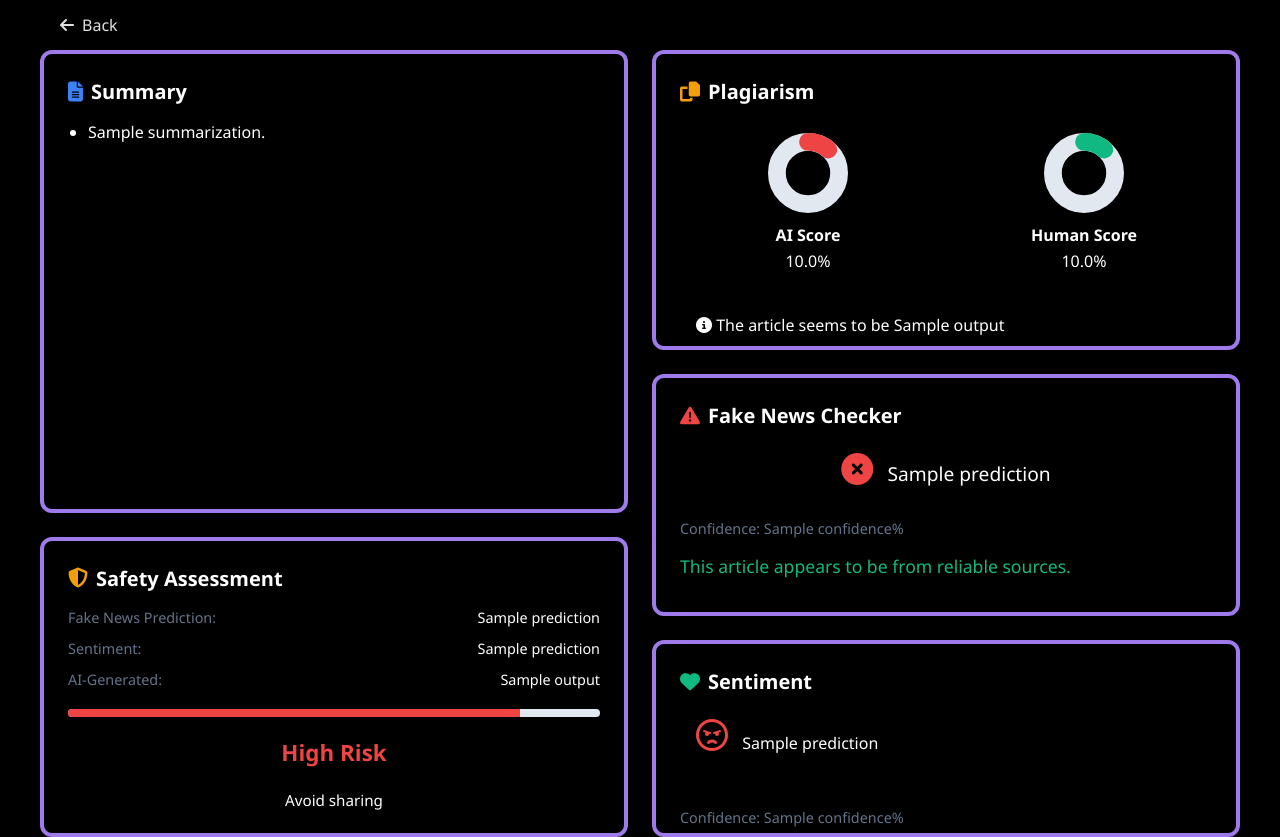
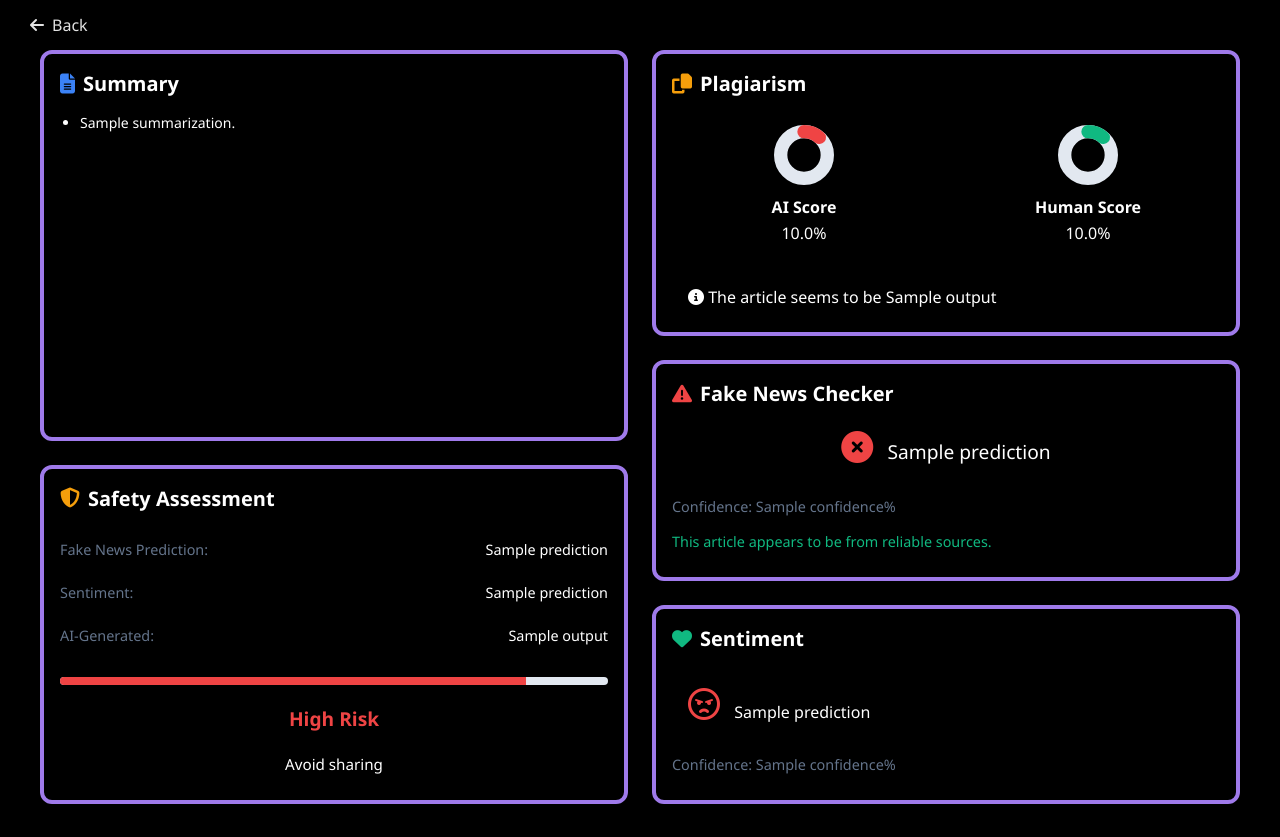
Before and after one commit to ParthDande/TruthBot.AI, a Flask app: template templates/result.html in a window 1280 px wide. After the commit the page ends 804 px from the top, so only its background shows below. Run offline with Flask 3, Linux system fonts and the light colour scheme; the template is opened without the code that fills it: most values are stand-ins (such as "Sample title", 1, 10 or a date in 2020); parts of the project's set-up code (start-up, migrations or seed data) failed here and were passed over.

Commit message:
updated the responsiveness of result.html or the report page

```diff
--- a/templates/result.html
+++ b/templates/result.html
@@ -7,15 +7,12 @@
     <link rel="stylesheet" href="https://cdnjs.cloudflare.com/ajax/libs/font-awesome/6.4.0/css/all.min.css">
     <script src="/static/js/theme.js"></script>
     <style>
-
-
         :root {
             --background-color: #f8fafc; /* Pale Lavender */
             --primary-color: #5D3FD3;    /* Rich Indigo */
             --secondary-color: #9F7AEA;  /* Soft Amethyst */
             --accent-color: #ffffff;     /* Gentle Lavender Gray */
             --text-color: #292627;       /* Deep Onyx */
-
         }
 
         [data-theme="dark"] {
@@ -24,8 +21,8 @@
             --background-color: #000000;  /* Darker background for better contrast */
             --text-color: #ffffff;  /* Lighter text for readability */
             --accent-color: #000000;  /* Slightly lighter accent to avoid harsh contrast */
+        }
 
-        }
         @keyframes fadeIn {
             from { opacity: 0; transform: translateY(20px); }
             to { opacity: 1; transform: translateY(0); }
@@ -70,13 +67,13 @@
         .back-button {
             display: flex;
             align-items: center;
-            left:10;
-            position:absolute;
-            background-color:  var(--background-color);
+            left: 10px;
+            position: absolute;
+            background-color: var(--background-color);
             color: var(--primary-color);
             text-decoration: none;
             padding: 12px 20px;
-            margin-top:10px;
+            margin-top: 10px;
             border-radius: 8px;
             box-shadow: 0 2px 4px rgba(0, 0, 0, 0.05);
             transition: all 0.3s ease;
@@ -98,7 +95,8 @@
             width: 100%;
             max-width: 1200px;
             height: calc(100vh - 150px);
-            margin-top:10px;
+            margin-top: 10px;
+            min-height: 600px;
         }
 
         .box {
@@ -110,7 +108,6 @@
             box-sizing: border-box;
             animation: fadeIn 0.5s ease-out forwards;
             transition: transform 0.3s ease, box-shadow 0.3s ease;
-            ;
         }
 
         .box:hover {
@@ -118,14 +115,7 @@
             box-shadow: 0 8px 12px rgba(0, 0, 0, 0.1);
         }
 
-        .left-column {
-            display: flex;
-            flex-direction: column;
-            gap: 24px;
-            height: 100%;
-        }
-
-        .right-column {
+        .left-column, .right-column {
             display: flex;
             flex-direction: column;
             gap: 24px;
@@ -133,29 +123,26 @@
         }
 
         .summary-box {
-            flex: 0.7;
+            flex: 2;
             overflow-y: auto;
             background-color: var(--accent-color);
-            max-height: 650px;
         }
 
         .sentiment-box {
-            flex: 0.3;
+            flex: 1;
             background-color: var(--accent-color);
-            max-height: 300px;
+            display: flex;
+            flex-direction: column;
         }
 
         .plagiarism-box {
-            flex: 0.5;
+            flex: 1.2;
             background-color: var(--accent-color);
-            max-height: 300px;
-
         }
 
         .fake-news-box {
-            flex: 0.5;
-            max-height: 270px;
-
+            flex: 1;
+            background-color: var(--accent-color);
         }
 
         h1 {
@@ -277,14 +264,18 @@
         .summary-list {
             padding-left: 20px;
             margin: 0;
+            max-height: 100%;
+            overflow-y: auto;
         }
 
         .summary-point {
             margin-bottom: 12px;
         }
+
         .safety-assessment-box {
             flex: 1;
-            max-height: 300px;
+            display: flex;
+            flex-direction: column;
         }
 
         .parameter {
@@ -332,6 +323,55 @@
             background-color: var(--background-color);
             margin: 0;
         }
+
+        /* Responsive adjustments */
+        @media screen and (max-width: 1366px) {
+            .report-container {
+                height: calc(100vh - 120px);
+                min-height: 500px;
+            }
+
+            .box {
+                padding: 16px;
+            }
+
+            .summary-list {
+                font-size: 14px;
+            }
+
+            .circular-progress {
+                width: 60px;
+                height: 60px;
+            }
+
+            .risk-label {
+                font-size: 1.2rem;
+            }
+        }
+
+        @media screen and (max-height: 768px) {
+            .report-container {
+                height: calc(100vh - 100px);
+            }
+
+            .box {
+                padding: 12px;
+            }
+
+            h2 {
+                font-size: 1.1rem;
+                margin-bottom: 12px;
+            }
+
+            p {
+                margin: 6px 0;
+                font-size: 0.9rem;
+            }
+
+            .summary-point {
+                margin-bottom: 8px;
+            }
+        }
     </style>
 </head>
 <body>
@@ -346,7 +386,7 @@
         <div class="left-column">
             <div class="box summary-box">
                 <h2><i class="fas fa-file-alt icon-primary"></i> Summary</h2>
-                <ul class="summary-list" style ="font-size:2vh;">
+                <ul class="summary-list">
                     {% for point in report.summarization.split('.') %}
                         {% if point|trim %}
                             <li class="summary-point">
@@ -441,7 +481,6 @@
                 </div>
                 <p class="suggested-action">{{ action }}</p>
             </div>
-
         </div>
 
         <div class="right-column">
@@ -491,11 +530,11 @@
                 </div>
                 <p class="confidence">Confidence: {{ report.fake_news.confidence }}%</p>
                 {% if report.fake_news.prediction == 'Fake' %}
-                    <p style="color: #ef4444; margin-top: 12px; font-size: 1.1rem;">
+                    <p style="color: #ef4444; margin-top: 12px; font-size: 0.9rem;">
                         This article needs additional verification. Please cross-reference with reliable sources.
                     </p>
                 {% else %}
-                    <p style="color: #10b981; margin-top: 12px; font-size: 1.1rem;">
+                    <p style="color: #10b981; margin-top: 12px; font-size: 0.9rem;">
                         This article appears to be from reliable sources.
                     </p>
                 {% endif %}
@@ -512,7 +551,7 @@
                     {% endif %}
                     <span style="margin-left: 10px; vertical-align: middle;">{{report.sentiment.prediction}}</span>
                 </div>
-                <div class="confidence-bar" style ='height: 20%;'>
+                <div class="confidence-bar">
                     {% if report.sentiment.prediction == 'positive' %}
                     <div class="confidence-bar-fill" style="width: {{report.sentiment.confidence}}%;background-color:green;"></div>
                     {% elif report.sentiment.prediction == 'neutral' %}
@@ -523,7 +562,6 @@
                 </div>
                 <p class="confidence">Confidence: {{report.sentiment.confidence}}%</p>
             </div>
-
         </div>
     </div>
 </body>
```
Lines whose indentation alone changed are shown as unchanged.
